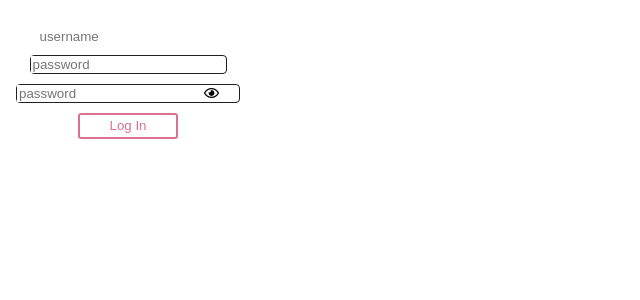
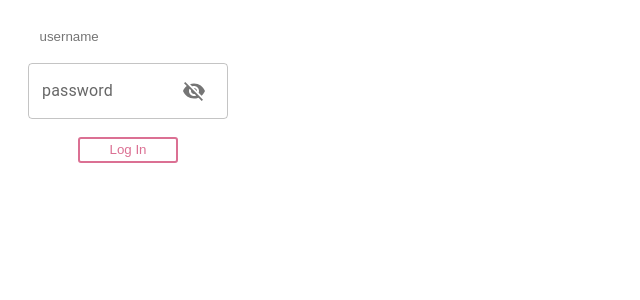
Before and after one commit to heymant1999/mini-dictionary, a React (Create React App) app: page / in a window 1280 px wide. Shown: the top 300 px of the page, without its empty margins (0-640 px from the left). Built offline with nearby package versions, Linux system fonts and the light colour scheme.

Commit message:
setup eslint, switch to mui

```diff
--- a/src/App.js
+++ b/src/App.js
@@ -1,4 +1,6 @@
 import styled from 'styled-components';
+import { TextField,InputAdornment, IconButton} from '@mui/material';
+import VisibilityOff from '@mui/icons-material/VisibilityOff';
 
 const Button = styled.button`
 background: transparent;
@@ -26,22 +28,7 @@ const EyeIcon = styled.i`
 cursor: pointer;
 `;
 
-const TextField = styled.div`
-border: 1px solid;
-font-weight: 400;
-font-size: 1rem;
-line-height: 1.4375em;
-letter-spacing: 0.00938em;
-color: rgba(0, 0, 0, 0.87);
-box-sizing: border-box;
-cursor: text;
-display: inline-flex;
--webkit-box-align: center;
-align-items: center;
-position: relative;
-border-radius: 4px;
-padding-right: 14px;
-`;
+
 const Input = styled.input`
 border: none;
 &:focus {
@@ -63,15 +50,19 @@ function App() {
   return (
     <LoginForm>
       <Input error="error" placeholder="username" />
-      <TextField class="input-container">
-        <Input placeholder="password" />
-      </TextField>
-      <TextField style={{display: "flex"}}>
-        <Input placeholder='password'/>
-        <ButtonIcon>
-          <i class="far fa-eye" id="togglePassword" ></i>
-        </ButtonIcon>
-      </TextField>
+      <TextField
+          label="password"
+          id="outlined-start-adornment"
+          variant="outlined"
+          sx={{ m: 1, width: '25ch' }}
+          InputProps={{
+            endAdornment: <InputAdornment position="end">
+              <IconButton>
+                <VisibilityOff/>
+              </IconButton>
+            </InputAdornment>,
+          }}
+        />
       <Button>Log In</Button>
     </LoginForm>
   );
```
Also changed, not shown: package.json (+18 -0 lines), .eslintrc.js (added), 1 other file (tests, documents, lock files or other folders).
